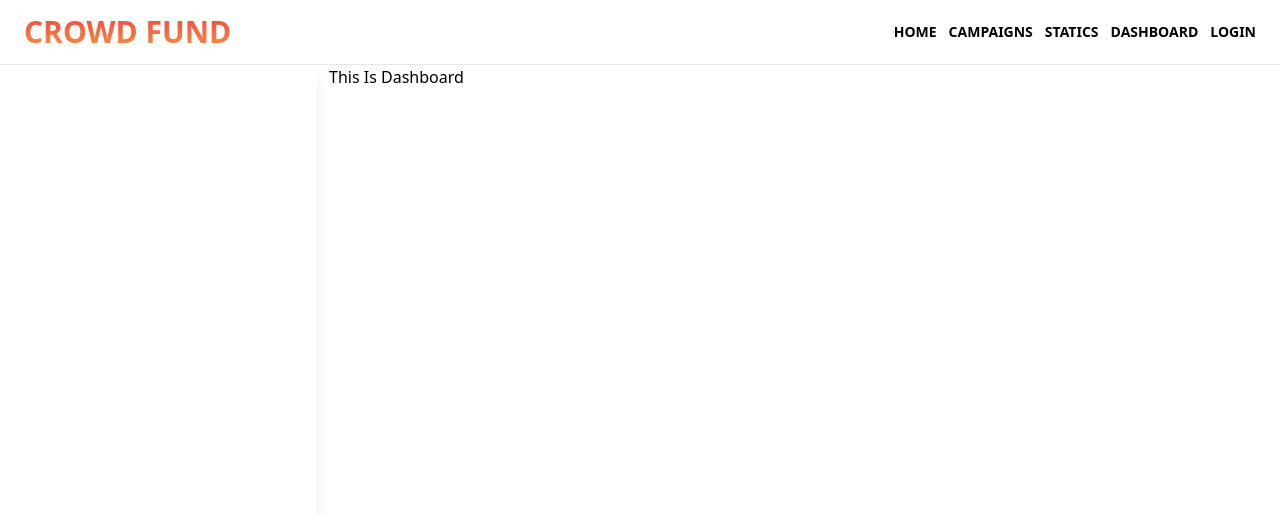
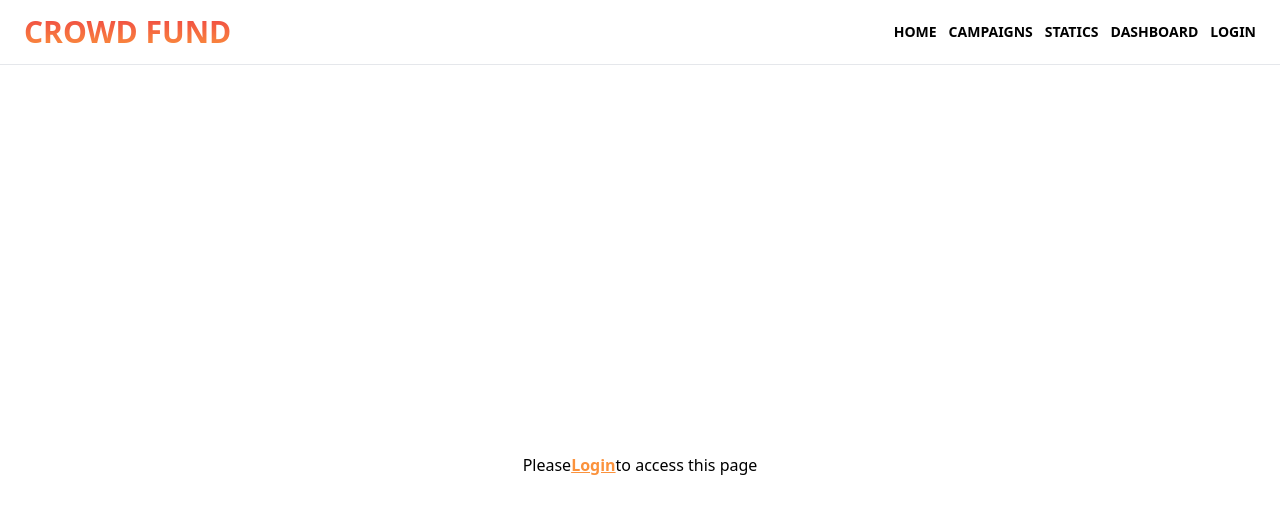
Before and after one commit to naffiziqbal/A_2_Client, a Next.js app: page /dashboard in a window 1280 px wide. Shown: the top 514 px of the page. Built offline with nearby package versions, Linux system fonts and the light colour scheme; no server answers.

Commit message:
Create Admin

```diff
--- a/src/app/(rootLayout)/dashboard/(dashboard)/layout.tsx
+++ b/src/app/(rootLayout)/dashboard/(dashboard)/layout.tsx
@@ -1,18 +1,36 @@
 "use client";
 import Sidebar from "@/components/dashboard/Sidebar";
-import Loading from "@/components/ui/Loading";
+import CreateAdmin from "@/components/shared/Modal/CreateAdmin";
 import { ContextProvider } from "@/helper/context";
 import Link from "next/link";
-import { useRouter } from "next/navigation";
 import React, { useContext } from "react";
 
-const layout = ({ children }: { children: React.ReactNode }) => {
+const Layout = ({ children }: { children: React.ReactNode }) => {
+  const { user } = useContext(ContextProvider);
+
   return (
     <div className=" container mx-auto flex flex-row gap-3">
-      <Sidebar />
-      <div className="w-full">{children}</div>
+      {user._id ? (
+        <>
+          {" "}
+          <Sidebar />
+          <CreateAdmin />
+          <div className="w-full">{children}</div>
+        </>
+      ) : (
+        <div className="h-screen w-screen justify-center items-center flex">
+          Please{" "}
+          <Link
+            className="text-orange-400 underline font-semibold"
+            href={"/login"}
+          >
+            Login
+          </Link>{" "}
+          to access this page
+        </div>
+      )}
     </div>
   );
 };
 
-export default layout;
+export default Layout;
--- a/src/app/(rootLayout)/dashboard/(dashboard)/page.tsx
+++ b/src/app/(rootLayout)/dashboard/(dashboard)/page.tsx
@@ -1,7 +1,8 @@
+import CreateAdmin from "@/components/shared/Modal/CreateAdmin";
 import React from "react";
 
 const page = () => {
-  return <div>This Is Dashboard</div>;
+  return <div>Dashboard</div>;
 };
 
 export default page;
--- a/src/app/(rootLayout)/layout.tsx
+++ b/src/app/(rootLayout)/layout.tsx
@@ -1,13 +1,12 @@
 "use client";
 
-import UserContext, { ContextProvider } from "@/helper/context";
+import { ContextProvider } from "@/helper/context";
 import { useContext, useEffect } from "react";
 import { getUser } from "@/utils/getUser";
 import Cookies from "js-cookie";
 
 import Header from "@/components/shared/header";
 import "../globals.css";
-import { set } from "react-hook-form";
 
 export default function RootLayout({
   children,
@@ -33,12 +32,10 @@ export default function RootLayout({
   }, [token, id, setUser, setLoading, user._id]);
 
   return (
-    <html>
-      <body>
-        <div className={`bgImage`}></div>
-        <Header />
-        <div>{children}</div>
-      </body>
-    </html>
+    <>
+      <div className={`bgImage`}></div>
+      <Header />
+      <div>{children}</div>
+    </>
   );
 }
--- a/src/components/dashboard/admin/Nav.tsx
+++ b/src/components/dashboard/admin/Nav.tsx
@@ -1,10 +1,12 @@
 "use client";
+
+import CreateAdmin from "@/components/shared/Modal/CreateAdmin";
 import { ContextProvider } from "@/helper/context";
 import Link from "next/link";
 import React, { useContext } from "react";
 
 const Nav = () => {
-  const { user } = useContext(ContextProvider);
+  const { user, setAdminModal } = useContext(ContextProvider);
   return (
     <>
       {user?.role === "admin" && (
@@ -18,13 +20,11 @@ const Nav = () => {
             </li>
             <li>
               <button onClick={() => alert("Create New Campaign")}>
-                Create Admin
+                Create Campaign
               </button>
             </li>
             <li>
-              <button onClick={() => alert("Create New Admin")}>
-                Create Admin
-              </button>
+              <button onClick={() => setAdminModal(true)}>Create Admin</button>
             </li>
           </ul>
         </div>
--- /dev/null
+++ b/src/components/shared/Modal/CreateAdmin.tsx
@@ -0,0 +1,90 @@
+"use client";
+import Loading from "@/components/ui/Loading";
+import { ContextProvider } from "@/helper/context";
+import axios from "axios";
+import React, { ChangeEvent, useContext, useState } from "react";
+import Swal from "sweetalert2";
+
+const CreateAdmin = () => {
+  const [email, setEmail] = useState("");
+  const { adminModal, setAdminModal, loading, user } =
+    useContext(ContextProvider);
+
+  const handleEmailChange = (e: ChangeEvent<HTMLInputElement>) => {
+    setEmail(e.target.value);
+  };
+
+  const handleSubmit = async (email: string) => {
+    try {
+      const response = axios.patch(
+        "https://donation-server-six.vercel.app/api/v1/user/create-admin",
+        {
+          email,
+        }
+      );
+      const { data } = await response;
+      if (data.success) {
+        Swal.fire({
+          icon: "success",
+          text: data.message,
+        });
+        setAdminModal(false);
+        setEmail("");
+      }
+    } catch (error: any) {
+      Swal.fire({
+        icon: "error",
+        text: "No User Found",
+      });
+    }
+  };
+  return (
+    <div
+      className={` absolute bg-slate-300 shadow-md min-w-96 z-50 duration-300 ${
+        adminModal
+          ? "top-1/2 left-1/2 -translate-x-1/2 -translate-y-1/2"
+          : "-top-[52rem] left-1/2"
+      }`}
+    >
+      <div className="h-full w-full p-3 mt-5">
+        <h1 className="text-center ">Please Enter Desired Email</h1>
+        <div className="my-3">
+          <label htmlFor="email" className="leading-8">
+            <input
+              type="email"
+              value={email}
+              required
+              onChange={handleEmailChange}
+              placeholder="Enter User Email"
+              className="border w-full p-2 rounded-md outline-dashed focus:outline-orange-400 outline-none"
+            />
+          </label>
+        </div>
+
+        {loading ? (
+          // <input
+          //   type="submit"
+          //   className="text-center w-full py-2 bg-gradient-to-br from-orange-400 to-red-400 text-white uppercase font-bold cursor-pointer"
+          // />
+          <div className="text-center w-full py-2 bg-gradient-to-br from-orange-400 to-red-400 text-white uppercase font-bold flex justify-center items-center cursor-wait">
+            <Loading />
+          </div>
+        ) : (
+          <input
+            onClick={() => handleSubmit(email)}
+            type="submit"
+            className="text-center w-full py-2 bg-gradient-to-br from-orange-400 to-red-400 text-white uppercase font-bold cursor-pointer"
+          />
+        )}
+      </div>
+      <div
+        className="absolute top-5 cursor-pointer right-5 border z-50 p-2 rounded-full w-6 h-6 border-orange-400 text-orange-400 font-extrabold flex text-sm justify-center items-center hover:bg-orange-400 hover:text-white"
+        onClick={() => setAdminModal(false)}
+      >
+        X
+      </div>
+    </div>
+  );
+};
+
+export default CreateAdmin;
--- a/src/helper/context.tsx
+++ b/src/helper/context.tsx
@@ -7,6 +7,7 @@ export const ContextProvider = createContext<any>({});
 
 const UserContext = ({ children }: { children: any }) => {
   const [user, setUser] = useState<any>({});
+  const [adminModal, setAdminModal] = useState<boolean>(false);
   const [loading, setLoading] = useState(false);
 
   const createUser = async ({
@@ -45,6 +46,8 @@ const UserContext = ({ children }: { children: any }) => {
     setUser,
     createUser,
     logout,
+    adminModal,
+    setAdminModal,
   };
 
   return (
```
Also changed, not shown: 1 other file (tests, documents, lock files or other folders).
